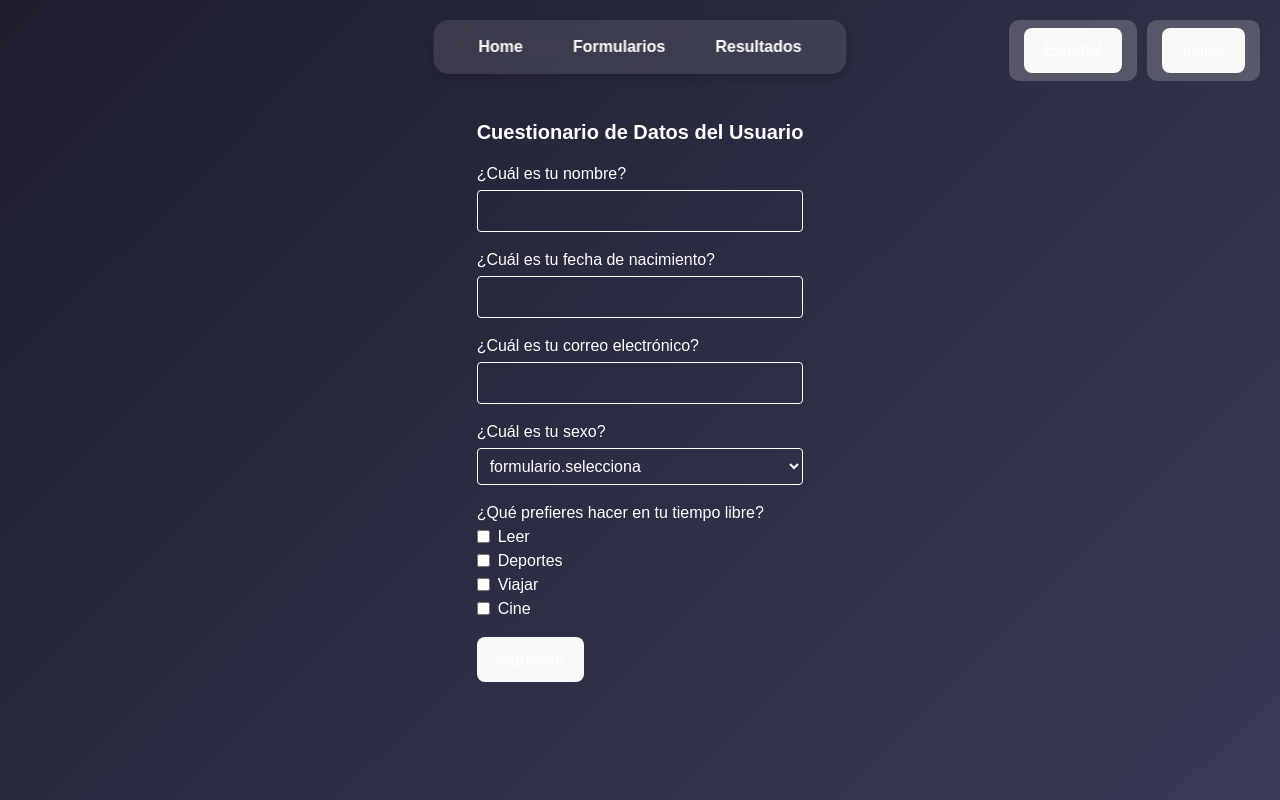
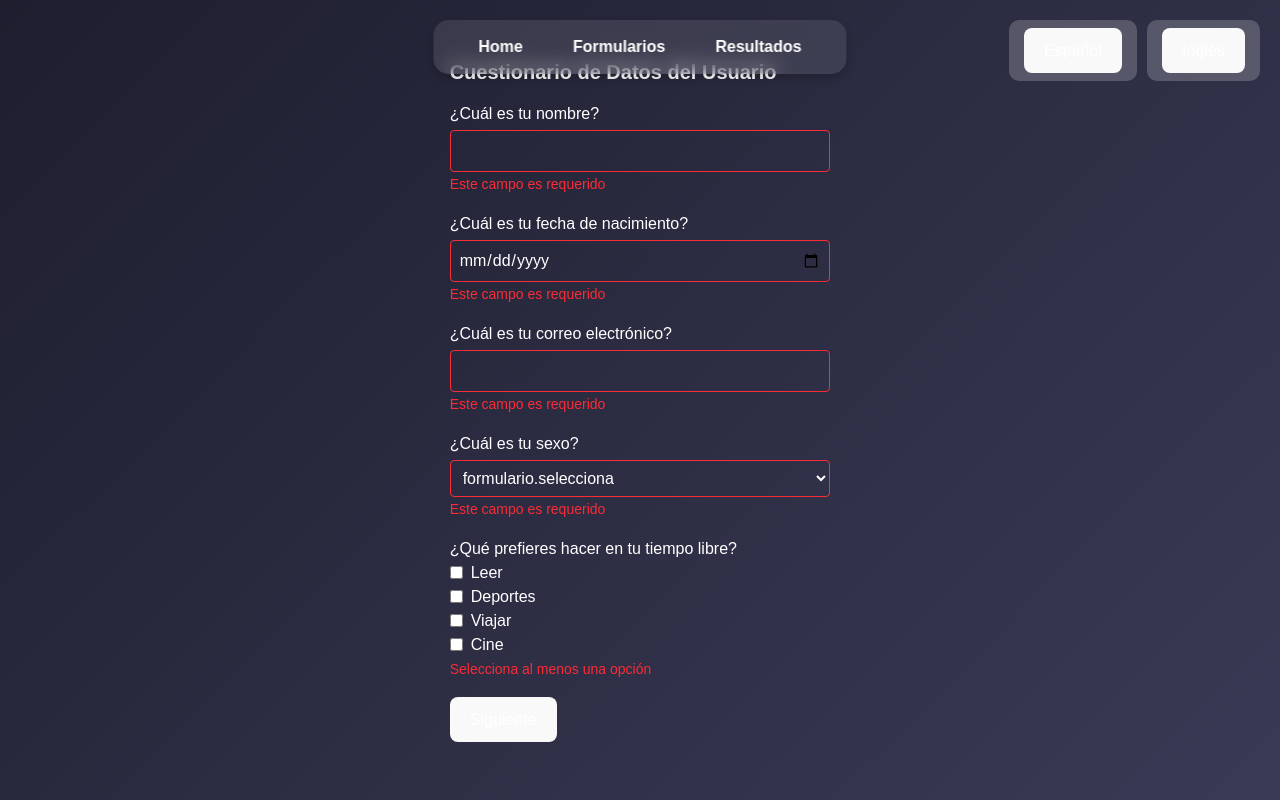
Before and after one commit to Peke2005/ReactFormulario, a React (Vite) app: page /formulario in a window 1280 px wide. Built offline with nearby package versions, Linux system fonts and the light colour scheme.

Commit message:
Comit de validaciones

```diff
--- a/src/components/formularios.tsx
+++ b/src/components/formularios.tsx
@@ -6,11 +6,25 @@ import "../style/formulario.css";
 
 type Respuestas = Record<string, string | string[]>;
 
+interface Restricciones {
+  min?: number;
+  max?: number;
+}
+
+interface Validacion {
+  min_edad?: number;
+  formato?: string;
+  dominio?: string;
+  max_seleccionados?: number;
+}
+
 interface Pregunta {
   id: string;
   tipo: "text" | "select" | "check" | "textarea";
   pregunta: string;
   opciones?: string[];
+  restricciones?: Restricciones;
+  validacion?: Validacion;
 }
 
 interface FormularioData {
@@ -31,9 +45,10 @@ function Formulario() {
       HTMLInputElement | HTMLSelectElement | HTMLTextAreaElement
     >
   ) => {
+    const { name, value } = e.target;
     setRespuestas((prev) => ({
       ...prev,
-      [e.target.name]: e.target.value,
+      [name]: value,
     }));
   };
 
@@ -51,26 +66,90 @@ function Formulario() {
     });
   };
 
+  const validateField = (
+    pregunta: Pregunta,
+    respuesta: string | string[] | undefined
+  ) => {
+    const restricciones = pregunta.restricciones || {};
+    const validacion = pregunta.validacion || {};
+
+    // Validación básica de campo requerido
+    if (pregunta.tipo === "check") {
+      if (!Array.isArray(respuesta) || respuesta.length === 0)
+        return "Selecciona al menos una opción";
+      if (
+        validacion.max_seleccionados &&
+        respuesta.length > validacion.max_seleccionados
+      ) {
+        return `Máximo ${validacion.max_seleccionados} opciones permitidas`;
+      }
+    } else if (
+      !respuesta ||
+      (typeof respuesta === "string" && respuesta.trim() === "")
+    ) {
+      return "Este campo es requerido";
+    }
+
+    // Validación de longitud
+    if (
+      typeof respuesta === "string" &&
+      (pregunta.tipo === "text" || pregunta.tipo === "textarea")
+    ) {
+      if (restricciones.min && respuesta.length < restricciones.min) {
+        return `Mínimo ${restricciones.min} caracteres`;
+      }
+      if (restricciones.max && respuesta.length > restricciones.max) {
+        return `Máximo ${restricciones.max} caracteres`;
+      }
+    }
+
+    // Validación específica
+    if (
+      pregunta.id === "fecha_nacimiento" &&
+      typeof respuesta === "string" &&
+      validacion.min_edad
+    ) {
+      const birthDate = new Date(respuesta);
+      const today = new Date();
+      let age = today.getFullYear() - birthDate.getFullYear();
+      const monthDiff = today.getMonth() - birthDate.getMonth();
+      if (
+        monthDiff < 0 ||
+        (monthDiff === 0 && today.getDate() < birthDate.getDate())
+      ) {
+        age--;
+      }
+      if (age < validacion.min_edad) {
+        return `Debes tener al menos ${validacion.min_edad} años`;
+      }
+    }
+
+    if (pregunta.id === "email" && typeof respuesta === "string") {
+      const emailRegex = /^[^\s@]+@[^\s@]+\.[^\s@]+$/;
+      if (validacion.formato === "email" && !emailRegex.test(respuesta)) {
+        return "Formato de email inválido";
+      }
+      if (validacion.dominio && !respuesta.endsWith(`@${validacion.dominio}`)) {
+        return `El email debe ser del dominio ${validacion.dominio}`;
+      }
+    }
+
+    return "";
+  };
+
   const isFormValid = () => {
     return formulario.preguntas.every((pregunta) => {
-      const respuesta = respuestas[pregunta.id];
-      if (pregunta.tipo === "check") {
-        return Array.isArray(respuesta) && respuesta.length > 0;
-      }
-      return (
-        respuesta &&
-        (typeof respuesta === "string" ? respuesta.trim() !== "" : true)
-      );
+      const error = validateField(pregunta, respuestas[pregunta.id]);
+      return !error;
     });
   };
 
-  // Función para reiniciar los textarea del formulario actual
   const resetTextareas = (newIndex: number) => {
     const newFormulario = questionsData[newIndex] as FormularioData;
     const resetValues: Respuestas = {};
     newFormulario.preguntas.forEach((pregunta) => {
       if (pregunta.tipo === "textarea") {
-        resetValues[pregunta.id] = ""; // Reinicia solo los textarea
+        resetValues[pregunta.id] = "";
       }
     });
     setRespuestas((prev) => ({ ...prev, ...resetValues }));
@@ -84,7 +163,7 @@ function Formulario() {
     if (index < questionsData.length - 1) {
       const newIndex = index + 1;
       setIndex(newIndex);
-      resetTextareas(newIndex); // Reinicia los textarea del siguiente formulario
+      resetTextareas(newIndex);
     } else {
       navigate("/resumen", { state: { respuestas } });
     }
@@ -94,7 +173,7 @@ function Formulario() {
     if (index > 0) {
       const newIndex = index - 1;
       setIndex(newIndex);
-      resetTextareas(newIndex); // Reinicia los textarea del formulario anterior
+      resetTextareas(newIndex);
     }
   };
 
@@ -103,6 +182,9 @@ function Formulario() {
       <h2 className="text-xl font-semibold">{t(formulario.titulo)}</h2>
       <form className="mt-4" onSubmit={(e) => e.preventDefault()}>
         {formulario.preguntas.map((pregunta) => {
+          const respuesta = respuestas[pregunta.id];
+          const error = validateField(pregunta, respuesta);
+
           switch (pregunta.tipo) {
             case "text":
               return (
@@ -111,13 +193,18 @@ function Formulario() {
                     {t(pregunta.pregunta)}
                   </label>
                   <input
-                    type="text"
+                    type={pregunta.id === "fecha_nacimiento" ? "date" : "text"}
                     name={pregunta.id}
-                    value={(respuestas[pregunta.id] as string) || ""}
+                    value={(respuesta as string) || ""}
                     onChange={handleChange}
-                    className="w-full border p-2 rounded mt-1"
+                    className={`w-full border p-2 rounded mt-1 ${
+                      error ? "border-red-500" : ""
+                    }`}
                     required
                   />
+                  {error && (
+                    <span className="text-red-500 text-sm">{t(error)}</span>
+                  )}
                 </div>
               );
             case "select":
@@ -128,26 +215,25 @@ function Formulario() {
                   </label>
                   <select
                     name={pregunta.id}
-                    value={(respuestas[pregunta.id] as string) || ""}
+                    value={(respuesta as string) || ""}
                     onChange={handleChange}
-                    className="w-full border p-2 rounded mt-1"
+                    className={`w-full border p-2 rounded mt-1 ${
+                      error ? "border-red-500" : ""
+                    }`}
                     required
                   >
-                    <option value="" disabled className="bg-black">
+                    <option value="" disabled>
                       {t("formulario.selecciona")}
                     </option>
-                    {pregunta.opciones && Array.isArray(pregunta.opciones)
-                      ? pregunta.opciones.map((opcion, idx) => (
-                          <option
-                            key={idx}
-                            value={opcion.toString()}
-                            className="bg-black"
-                          >
-                            {t(opcion.toString())}
-                          </option>
-                        ))
-                      : null}
+                    {pregunta.opciones?.map((opcion, idx) => (
+                      <option key={idx} value={opcion}>
+                        {t(opcion)}
+                      </option>
+                    ))}
                   </select>
+                  {error && (
+                    <span className="text-red-500 text-sm">{t(error)}</span>
+                  )}
                 </div>
               );
             case "check":
@@ -164,37 +250,37 @@ function Formulario() {
                         value={opcion}
                         onChange={handleCheckboxChange}
                         checked={
-                          Array.isArray(respuestas[pregunta.id]) &&
-                          (respuestas[pregunta.id] as string[]).includes(opcion)
+                          Array.isArray(respuesta) && respuesta.includes(opcion)
                         }
                         className="mr-2"
-                        required={
-                          !Array.isArray(respuestas[pregunta.id]) ||
-                          (respuestas[pregunta.id] as string[]).length === 0
-                        }
                       />
                       <label>{t(opcion)}</label>
                     </div>
                   ))}
+                  {error && (
+                    <span className="text-red-500 text-sm">{t(error)}</span>
+                  )}
                 </div>
               );
             case "textarea":
-
               return (
                 <div key={pregunta.id} className="mb-4">
                   <label className="block font-medium">
                     {t(pregunta.pregunta)}
                   </label>
                   <textarea
-
                     name={pregunta.id}
-                    value={(respuestas[pregunta.id] as string) || ""}
+                    value={(respuesta as string) || ""}
                     onChange={handleChange}
-                    className="w-full border p-2 rounded mt-1"
+                    className={`w-full border p-2 rounded mt-1 ${
+                      error ? "border-red-500" : ""
+                    }`}
                     required
                     rows={4}
                   />
-
+                  {error && (
+                    <span className="text-red-500 text-sm">{t(error)}</span>
+                  )}
                 </div>
               );
             default:
@@ -215,6 +301,7 @@ function Formulario() {
             type="button"
             onClick={handleNext}
             className="bg-green-500 text-white py-2 px-4 rounded"
+            disabled={!isFormValid()}
           >
             {index < questionsData.length - 1
               ? t("formulario.siguiente")
```
